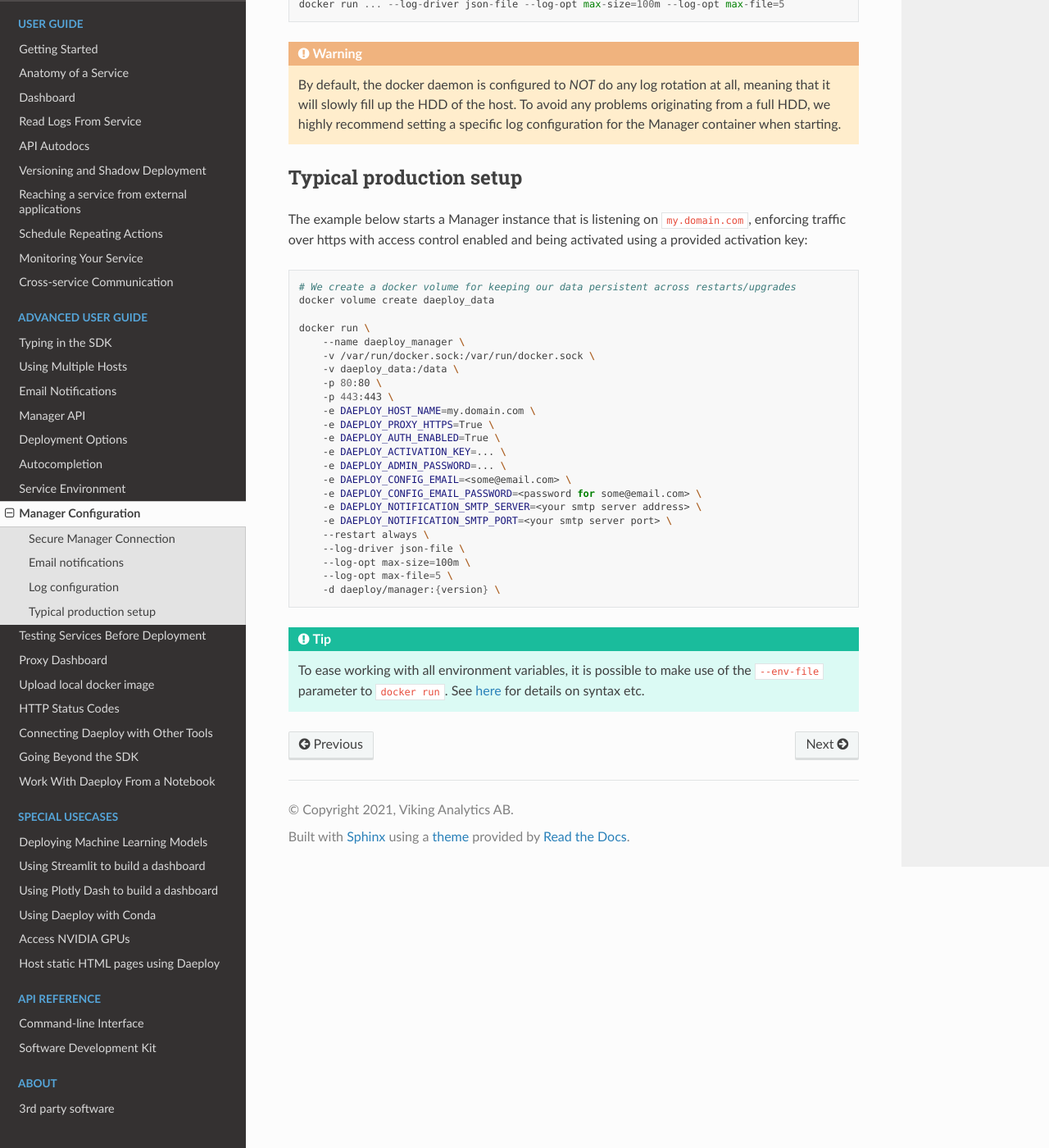
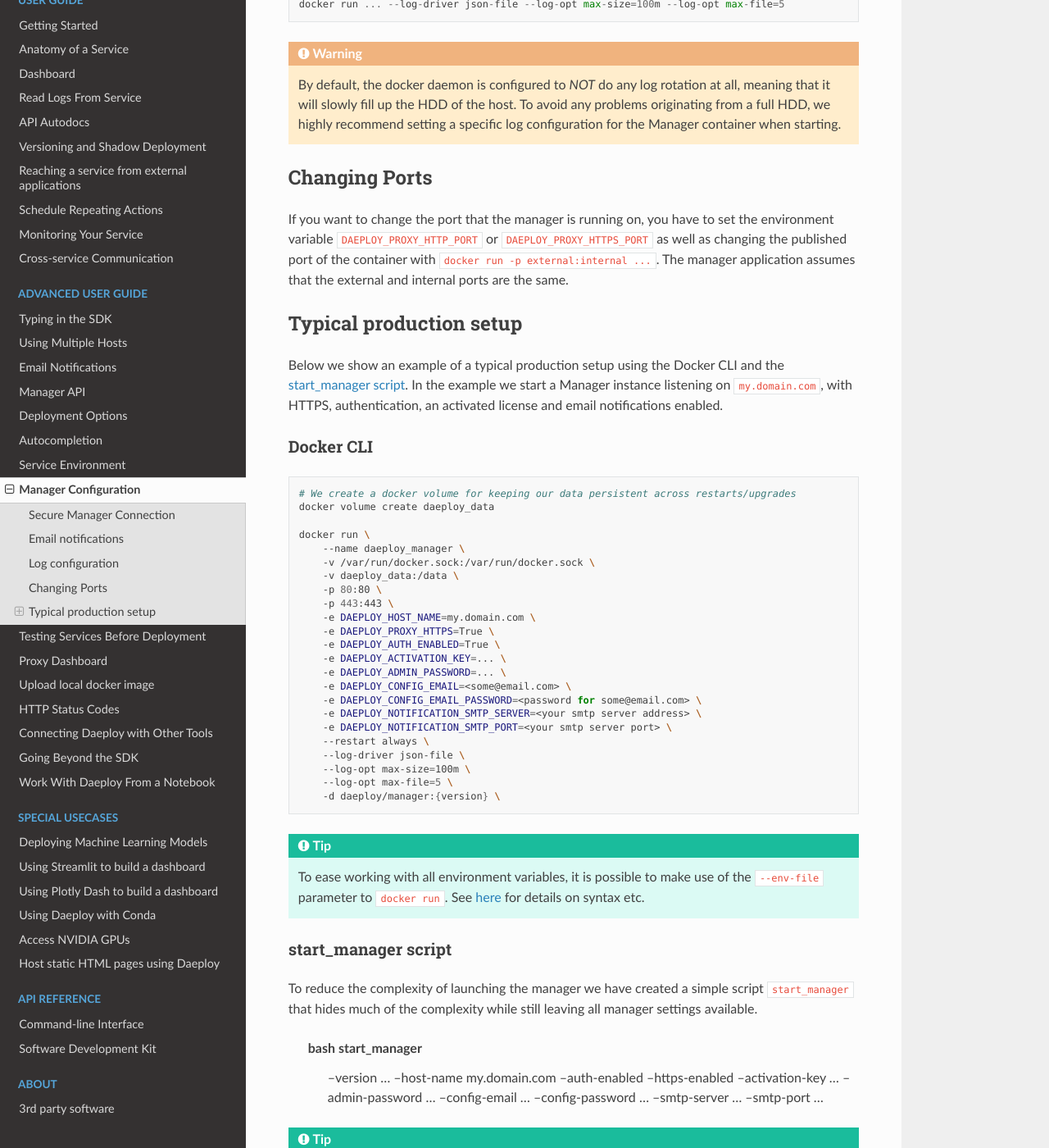
Before and after one commit to vikinganalytics/daeploy, a Sphinx documentation site: the page built from docs/source/content/advanced_tutorials/manager_configuration.rst, in a window 1280 px wide and 1400 px high, scrolled down 2105 px. Shown: the whole window at 82% size. Built offline with Sphinx 7.4.7 and the Read the Docs theme 2.0.0, drawn with Linux system fonts in a browser that asks for light colours; the version number could not be read and is left out; some of the changed text lies outside the part shown.

Commit message:
Improving documentation around starting manager (#13)
* Improving documentation around starting manager

* Update manager_configuration.rst

```diff
--- a/docs/source/content/advanced_tutorials/manager_configuration.rst
+++ b/docs/source/content/advanced_tutorials/manager_configuration.rst
@@ -41,7 +41,7 @@
 +--------------------------------------------+-----------------------+-------------------------------------------------------------+
 
 Secure Manager Connection
-^^^^^^^^^^^^^^^^^^^^^^^^^
+-------------------------
 
 It is possible to get a secure HTTPS connection to the Manager using automatically
 created certificates from `Let's Encrypt <https://letsencrypt.org>`_. To enable HTTPS you must
@@ -59,7 +59,7 @@
 .. _email-config-reference:
 
 Email notifications
-^^^^^^^^^^^^^^^^^^^
+-------------------
 
 The first step is to set up an email address that the Daeploy Manager can use to send
 the notification emails. For this you need an
@@ -88,7 +88,8 @@
 will be viewable on the notification tab in the dashboard.
 
 Log configuration
-^^^^^^^^^^^^^^^^^
+-----------------
+
 All logging in Daeploy is done directly to stdout and stderr and relies heavily on the
 built-in logging features of the docker daemon. As such, any configuration of log
 rotation etc needs to be done on the docker daemon level.
@@ -114,12 +115,26 @@
     originating from a full HDD, we highly recommend setting a specific log configuration
     for the Manager container when starting.
 
+Changing Ports
+--------------
+
+If you want to change the port that the manager is running on, you have to set the
+environment variable ``DAEPLOY_PROXY_HTTP_PORT`` or ``DAEPLOY_PROXY_HTTPS_PORT`` as
+well as changing the published port of the container with
+``docker run -p external:internal ...``. The manager application assumes that the
+external and internal ports are the same.
 
 Typical production setup
-^^^^^^^^^^^^^^^^^^^^^^^^
+------------------------
 
-The example below starts a Manager instance that is listening on ``my.domain.com``, enforcing traffic over https with access
-control enabled and being activated using a provided activation key:
+Below we show an example of a typical production setup using the Docker CLI
+and the
+`start_manager script <https://github.com/vikinganalytics/daeploy-examples/blob/master/start_manager>`_.
+In the example we start a Manager instance listening on ``my.domain.com``, with HTTPS,
+authentication, an activated license and email notifications enabled.
+
+Docker CLI
+^^^^^^^^^^
 
 .. code-block:: shell
 
@@ -151,3 +166,25 @@
     of the ``--env-file`` parameter to ``docker run``.
     See `here <https://docs.docker.com/engine/reference/commandline/run/#set-environment-variables--e---env---env-file>`_
     for details on syntax etc.
+
+start_manager script
+^^^^^^^^^^^^^^^^^^^^
+
+To reduce the complexity of launching the manager we have created a simple script
+``start_manager`` that hides much of the complexity while still leaving all
+manager settings available.
+
+    bash start_manager \
+        --version ... \
+        --host-name my.domain.com \
+        --auth-enabled \
+        --https-enabled \
+        --activation-key ... \
+        --admin-password ... \
+        --config-email ... \
+        --config-password ... \
+        --smtp-server ... \
+        --smtp-port ... \
+
+.. tip:: You can use ``start_manager --help`` to get a short description of the
+    available options.
```
Also changed, not shown: 2 other files.
